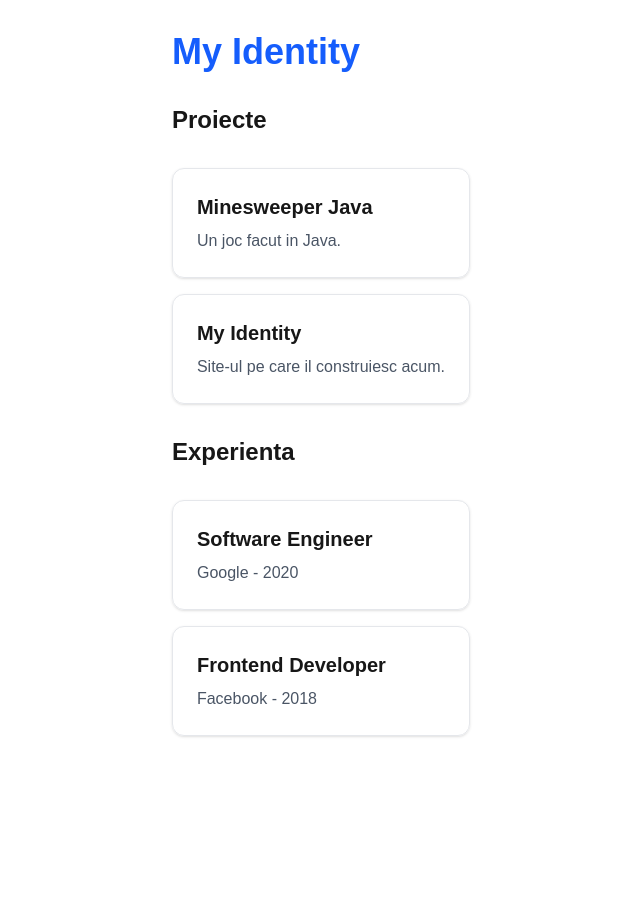
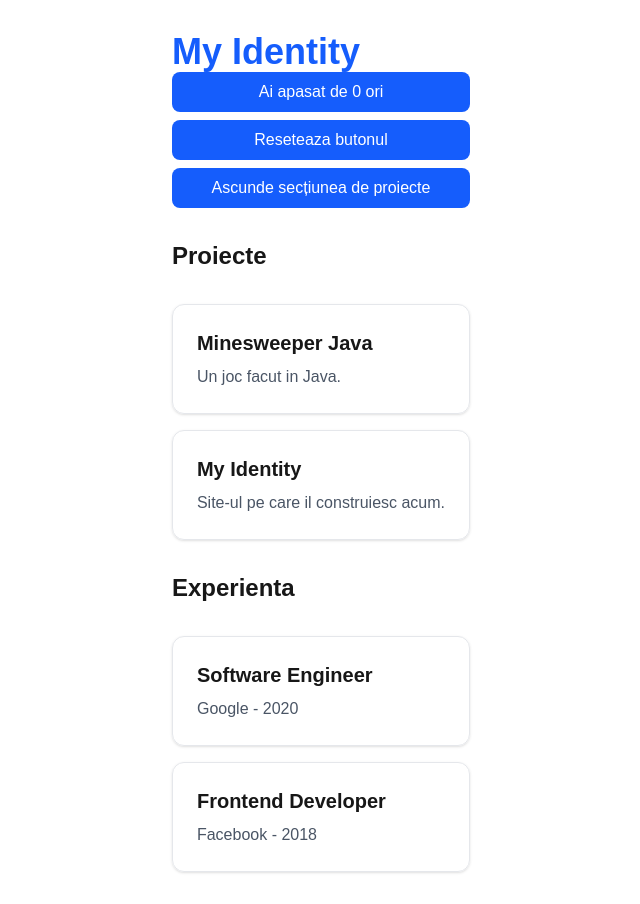
Before and after one commit to ovidiuteodor/my-identity, a Next.js app: page / in a window 1280 px wide. Shown: the whole page, without its empty margins (319-959 px from the left). Before the commit the page ends 800 px from the top, so only its background shows below. Built offline with nearby package versions, Linux system fonts and the light colour scheme.

Commit message:
Adaugat butoane

```diff
--- a/src/app/page.tsx
+++ b/src/app/page.tsx
@@ -1,3 +1,7 @@
+"use client";
+
+import { useState } from "react";
+
 function CardProiect(props: { titlu: string; descriere: string }) {
   return (
     <div className="rounded-xl border border-gray-200 p-6 shadow-sm">
@@ -27,11 +31,41 @@ export default function Home() {
     {id: 2, functie: "Frontend Developer", companie: "Facebook", anStart: 2018 },
   ];
 
+  const [contor, setContor] = useState(0);
+
+  const [ascuns, setAscuns] = useState(false);
+
   return (
     <main className="mx-auto max-w-3xl p-8">
+
       <h1 className="text-4xl font-bold text-blue-600">My Identity</h1>
 
-      <h2 className="text-2xl font-semibold mt-8">Proiecte</h2>
+    <div className="flex flex-col gap-2">
+    <button
+      onClick={() => setContor(contor + 1)}
+      className="rounded-lg bg-blue-600 px-4 py-2 text-white"
+      >
+      Ai apasat de {contor} ori
+    </button>
+
+    <button
+      onClick={() => setContor(0)}
+      className="rounded-lg bg-blue-600 px-4 py-2 text-white"
+      >
+      Reseteaza butonul
+    </button>
+
+    <button
+      onClick={() => setAscuns(!ascuns)}
+      className="rounded-lg bg-blue-600 px-4 py-2 text-white"
+      >
+      {ascuns ? "Arata" : "Ascunde"} secțiunea de proiecte
+    </button>
+
+    </div>
+
+      <h2 className="text-2xl font-semibold mt-8 ">Proiecte</h2>
+      {!ascuns &&
       <div className="flex flex-col gap-4 mt-8">
       {proiecte.map((proiect) => (
         <CardProiect
@@ -41,6 +75,7 @@ export default function Home() {
         />
       ))}
       </div>
+}
 
       <h2 className="text-2xl font-semibold mt-8">Experienta</h2>
       <div className="flex flex-col gap-4 mt-8">
```
